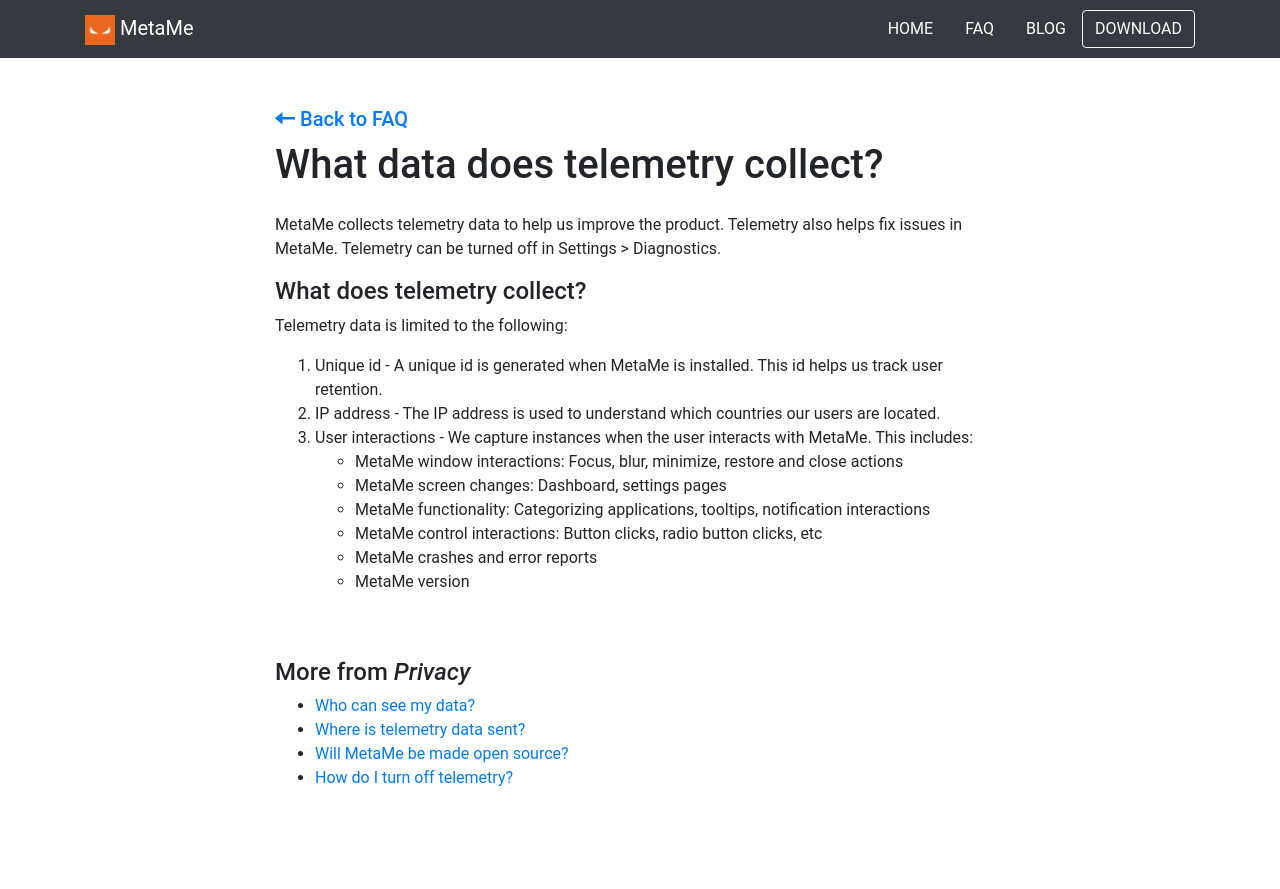
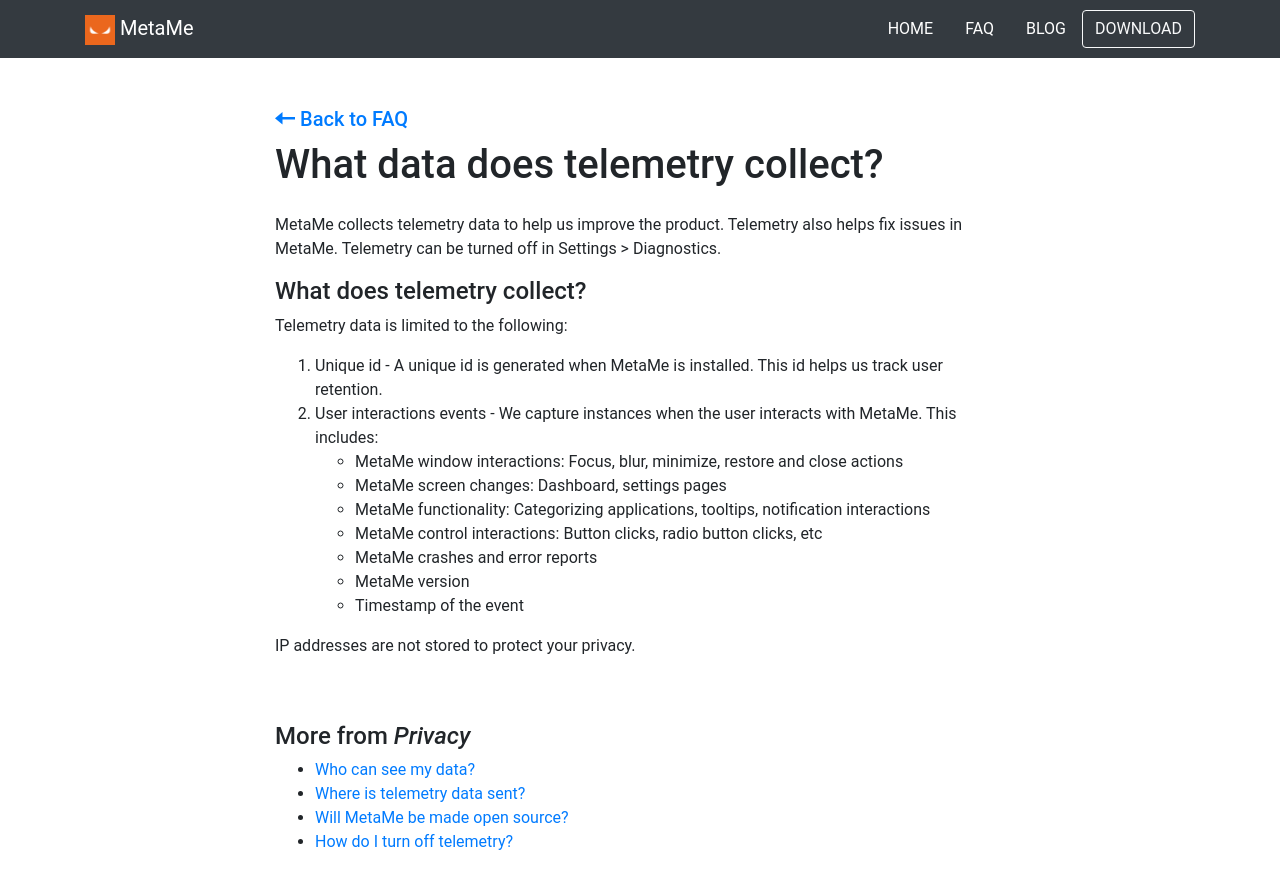
Before and after one commit to meta-me/metame-website, a Jekyll site: the page built from help/_posts/2019-10-15-what-data-does-telemetry-collect.md, in a window 1280 px wide. Shown: the top 889 px of the page. Built offline with Jekyll 4.4.1, drawn with Linux system fonts in a browser that asks for light colours.

Commit message:
More copy changes

```diff
--- a/help/_posts/2019-10-15-what-data-does-telemetry-collect.md
+++ b/help/_posts/2019-10-15-what-data-does-telemetry-collect.md
@@ -11,11 +11,13 @@
 Telemetry data is limited to the following:
 
 1. Unique id - A unique id is generated when MetaMe is installed. This id helps us track user retention.
-2. IP address - The IP address is used to understand which countries our users are located.
-3. User interactions - We capture instances when the user interacts with MetaMe. This includes:
+2. User interactions events - We capture instances when the user interacts with MetaMe. This includes:
   - MetaMe window interactions: Focus, blur, minimize, restore and close actions
   - MetaMe screen changes: Dashboard, settings pages
   - MetaMe functionality: Categorizing applications, tooltips, notification interactions
   - MetaMe control interactions: Button clicks, radio button clicks, etc
   - MetaMe crashes and error reports
   - MetaMe version
+  - Timestamp of the event
+
+IP addresses are not stored to protect your privacy.
```
Also changed, not shown: help/_posts/2019-10-15-who-can-see-my-data.md (+1 -1 lines).
